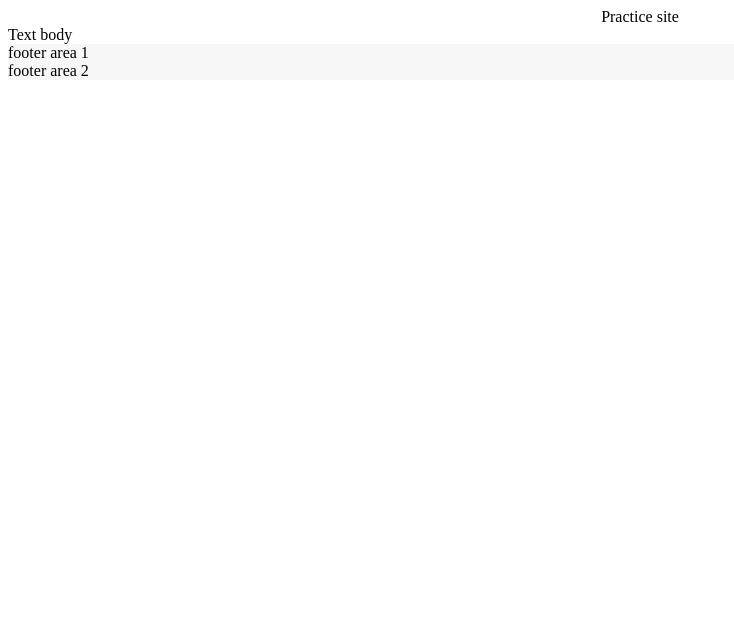
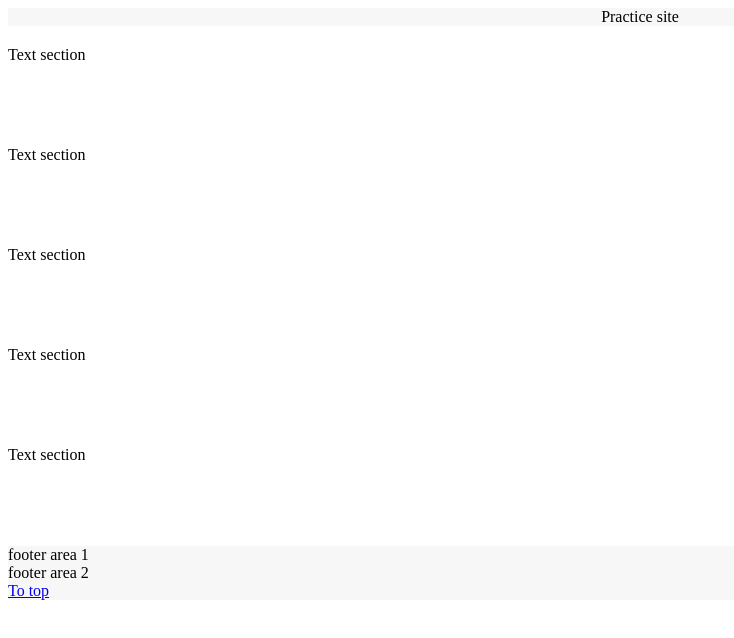
Before and after one commit to tgarratt/practice, a plain HTML site: page index.html in a window 1280 px wide. Shown: the whole page, without its empty margins (0-734 px from the left). Drawn offline with Linux system fonts and the light colour scheme.

Commit message:
created top of page link and space between text sections

```diff
--- a/index.html
+++ b/index.html
@@ -7,19 +7,28 @@
     <body>
 
     <!-- NAV BAR -->
-        <nav>
+        <nav id="page-top">
             <div class="nav-title">Practice site</div>
         </nav>
 
 
     <!-- TEXT BODY  -->
-        <div class="text-body">Text body</div>
+        <div class="text-body">
+
+            <div class="text-section">Text section</div>
+            <div class="text-section">Text section</div>
+            <div class="text-section">Text section</div>
+            <div class="text-section">Text section</div>
+            <div class="text-section">Text section</div>
+
+        </div>
 
 
     <!-- FOOTER  -->
         <footer>
             <div>footer area 1</div>
             <div>footer area 2</div>
+            <div><a href="#page-top">To top</a></div>
         </footer>
 
 
--- a/main.css
+++ b/main.css
@@ -2,13 +2,24 @@
 
 body {
     background-color: white;
+
 }
 
 
 /* NAV BAR */
+nav {
+    background-color: #f7f7f7;
+}
 
 .nav-title {
     text-align: center;
+    margin-bottom: 20px;
+}
+
+
+/* TEXT BODY */
+.text-section {
+    height: 100px;
 }
 
 
```
